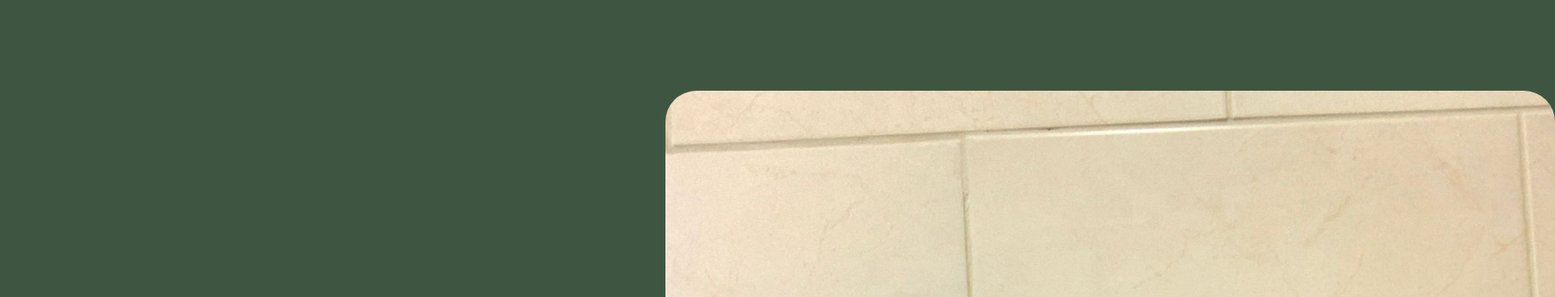
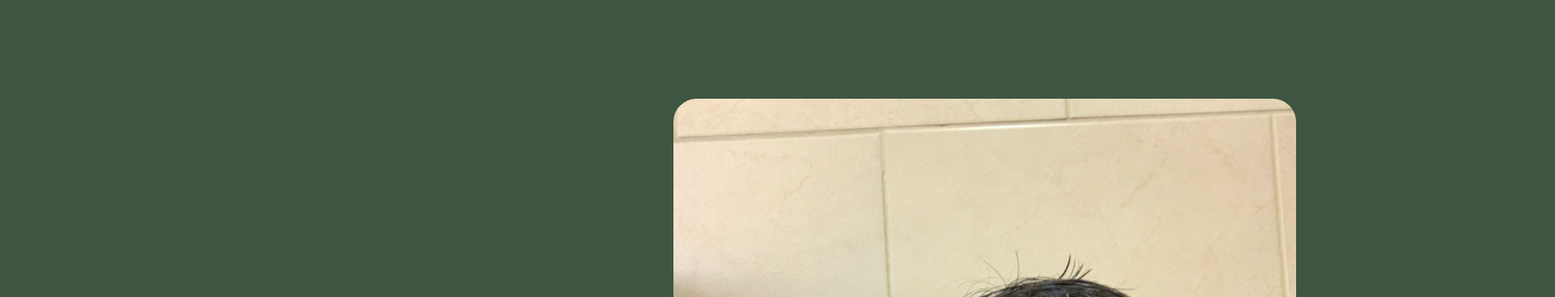
Before and after one commit to Lucas-Marques-Campos/first__site, a plain HTML site: page index.html in a window 1280 px wide. Shown: the top 334 px of the page at 89% size, 1748 px wide, since content can reach past the window. Drawn offline with nearby package versions, Linux system fonts and the light colour scheme.

Commit message:
Update style.css

```diff
--- a/style.css
+++ b/style.css
@@ -54,5 +54,6 @@ body {
 }
 .Foto{
     border-radius: 35px;
-    width: 1000px;
+    width: 700px;
+    padding: 01%;
 }
```
